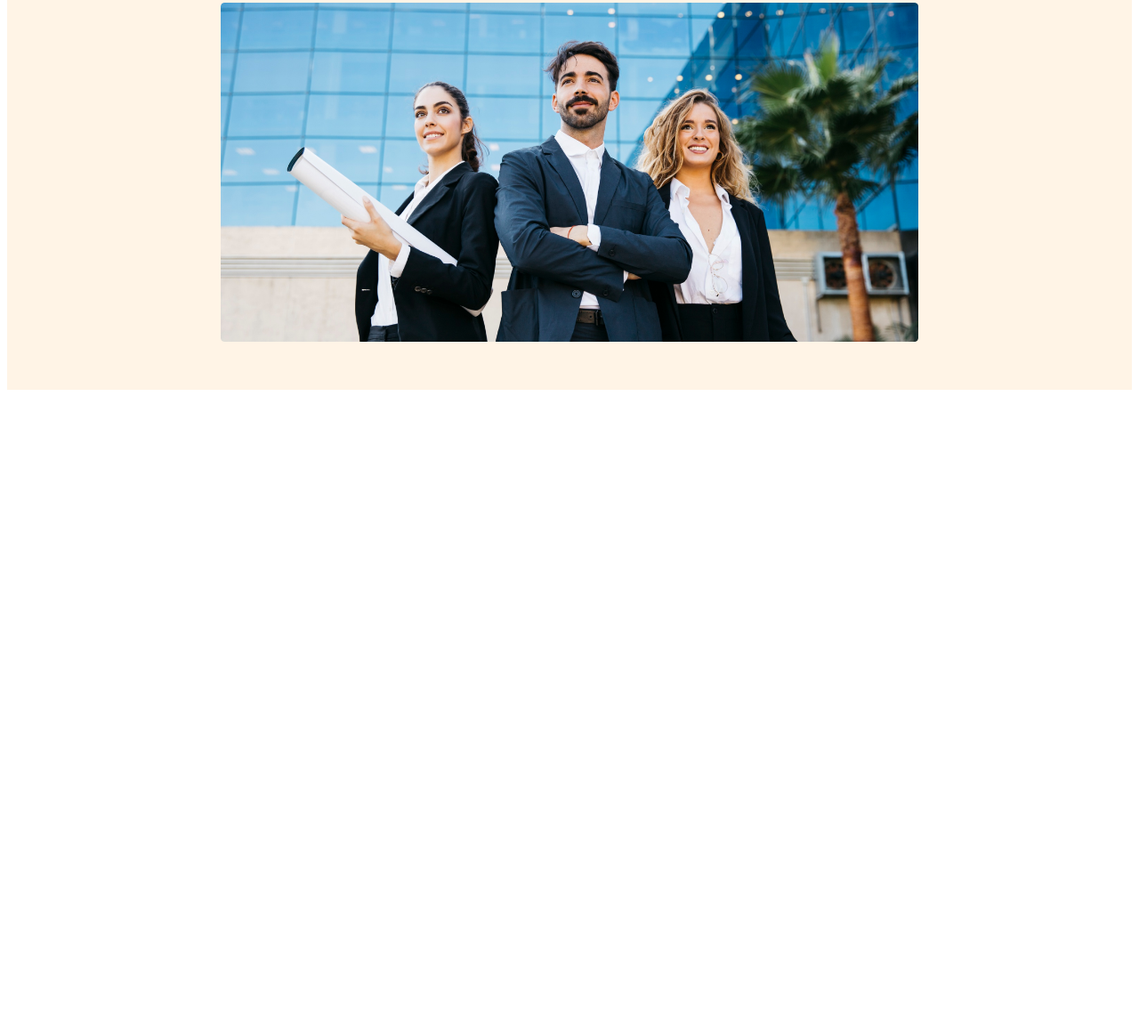
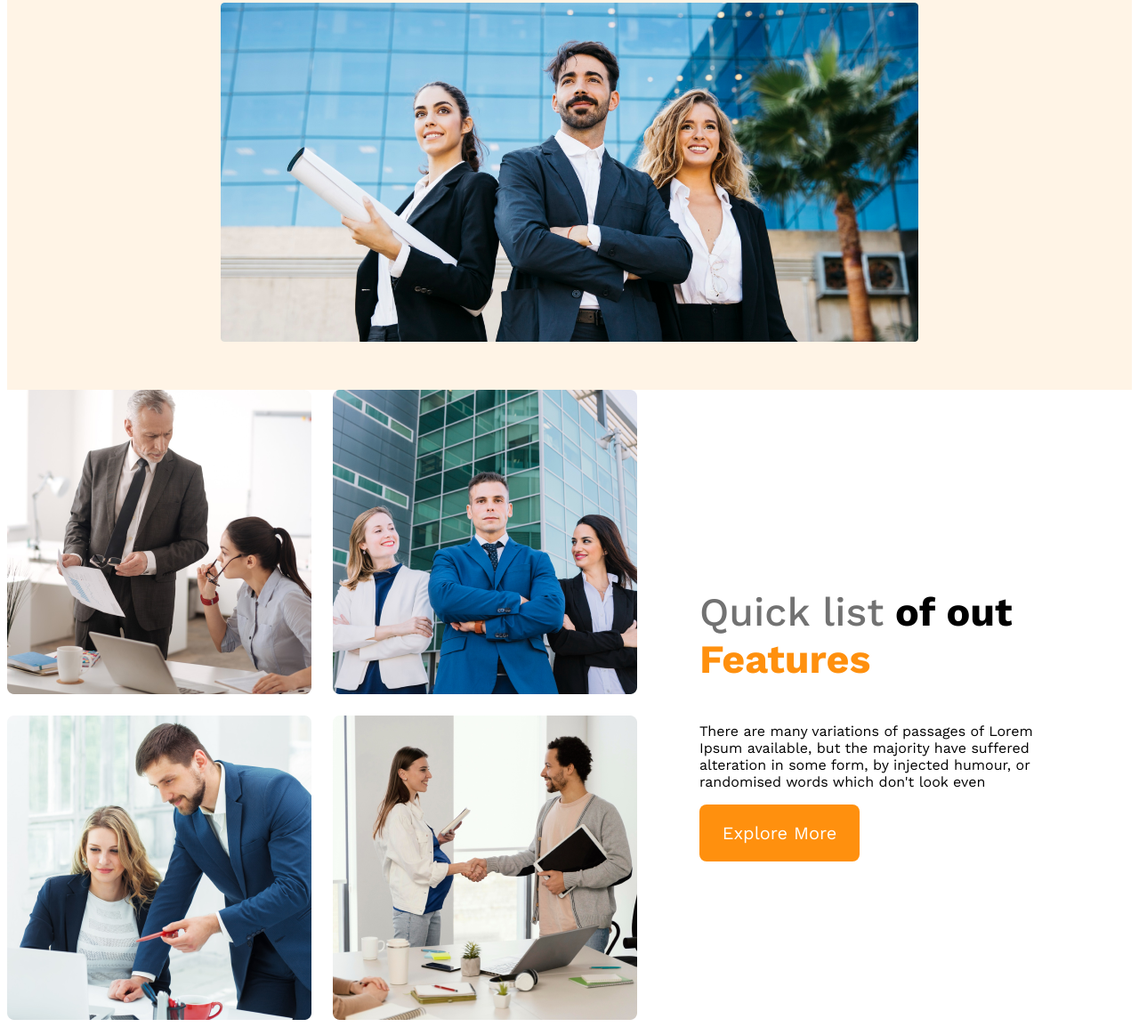
Before and after one commit to AlAminRohan/g3-architects, a plain HTML site: page index.html in a window 1280 px wide. Shown: the part 573-1727 px from the top of the page at 89% size. Before the commit the page ends 1019 px from the top, so only its background shows below. Drawn offline with nearby package versions, Linux system fonts and the light colour scheme.

Commit message:
features contain adder

```diff
--- a/index.html
+++ b/index.html
@@ -7,6 +7,7 @@
     <link rel="stylesheet" href="styles/architects.css" />
   </head>
   <body>
+    <!-- header start -->
     <header>
       <nav>
         <h3 class="nav-title">G3 Architects</h3>
@@ -31,7 +32,24 @@
         <img src="images/banner.png" alt="">
       </div>
     </header>
-    <main></main>
+    <!-- header end -->
+    <main>
+      <!-- features section-->
+      <section class="teams-container">
+        <div class="team-image-container">
+          <img src="images/team1.png" alt="">
+          <img src="images/team2.png" alt="">
+          <img src="images/team3.png" alt="">
+          <img src="images/team4.png" alt="">
+        </div>
+        <div class="teams-content">
+          <h3 class="teams-titel"><span class="quick-list">Quick list</span><span> of out</span><span class="text-features"> Features</span></h3>
+          <p class="team-description">There are many variations of passages of Lorem Ipsum available, but the majority have suffered alteration in some form, by injected humour, or randomised words which don't look even</p>
+          <button class="btn-primary">Explore More</button>
+
+        </div>
+      </section>
+    </main>
     <footer></footer>
   </body>
 </html>
--- a/styles/architects.css
+++ b/styles/architects.css
@@ -66,7 +66,7 @@ nav li a{
     width: 100%;
 }
 /* Responsive media queries */
-/* Responsive for mobile device */
+/* mobile device */
 @media screen and (max-width: 576px) {
     header{
         padding: 20px;
@@ -78,3 +78,42 @@ nav li a{
 
 
 }
+/* mediam device */
+@media screen and (min-width:576px) and (max-width: 960px) {
+    header{
+        padding: 50px;
+    }
+    nav{
+        flex-direction: column;
+    }
+}
+
+/* main style */
+main{
+    max-width: 1440px;
+    margin: 0 auto;
+}
+.teams-container{
+    display: flex;
+    align-items: center;
+}
+.team-image-container{
+    display: grid;
+    grid-template-columns: repeat(2, 1fr);
+    gap: 1.5rem;
+}
+.teams-content{
+    padding-left: 70px;
+    padding-right: 70px;
+}
+.teams-titel{
+    font-size: 2.8rem;
+}
+.teams-titel .quick-list{
+    color: #727272;
+    font-weight: 500;
+}
+.teams-titel .text-features{
+    color: #FF900E;
+    font-weight: 700;
+}
```
